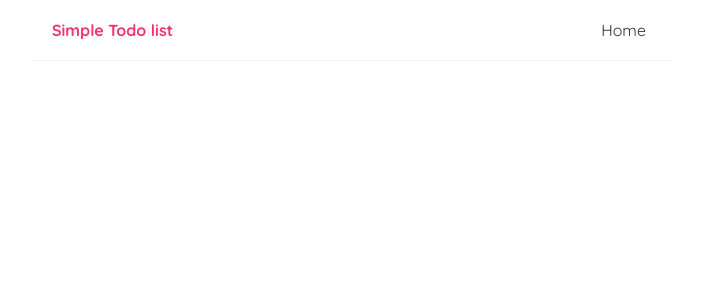
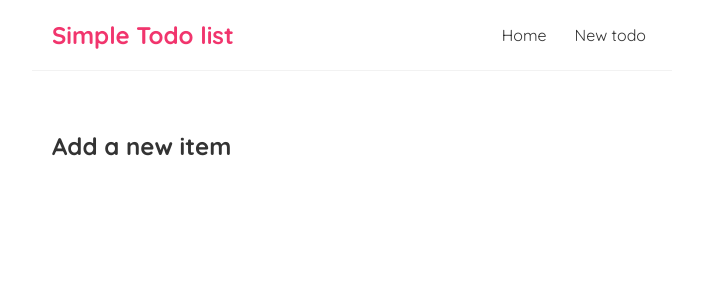
Before and after one commit to pigulolkm/todo-list, a React (Create React App) app: page /create in a window 1280 px wide. Shown: the top 300 px of the page, without its empty margins (288-991 px from the left). Built offline with nearby package versions, Linux system fonts and the light colour scheme.

Commit message:
1. Add a route 2. Use Link to instead of a href 3. Add abort controller for fetching in case of navigating different pages

```diff
--- a/src/App.js
+++ b/src/App.js
@@ -1,6 +1,7 @@
 import Navbar from './Navbar';
 import Home from './Home';
 import { BrowserRouter as Router, Route, Routes } from 'react-router-dom';
+import Create from './Create';
 
 function App() {
   return (
@@ -10,6 +11,7 @@ function App() {
         <div className="content">
           <Routes>
             <Route path="/" element={<Home />} />
+            <Route path="/create" element={<Create />} />
           </Routes>
         </div>
       </div>
--- /dev/null
+++ b/src/Create.js
@@ -0,0 +1,9 @@
+const Create = () => {
+    return (
+        <div className="create">
+            <h2>Add a new item</h2>
+        </div>
+    );
+}
+
+export default Create;
--- a/src/Home.js
+++ b/src/Home.js
@@ -1,4 +1,3 @@
-import { useEffect, useState } from "react";
 import { TodoList } from "./todolist"
 import useFetch from "./useFetch";
 
--- a/src/Navbar.js
+++ b/src/Navbar.js
@@ -1,9 +1,12 @@
+import { Link } from 'react-router-dom';
+
 const Navbar = () => {
     return (
         <nav className="navbar">
             <h1>Simple Todo list</h1>
             <div className="links">
-                <a href="/">Home</a>
+                <Link to="/">Home</Link>
+                <Link to="/create">New todo</Link>
             </div>
         </nav>
     );
--- a/src/styles/index.css
+++ b/src/styles/index.css
@@ -3,7 +3,6 @@
 * {
   margin: 0;
   font-family: "Quicksand";
-  font-size: 16px;
   color: #333;
 }
 .navbar {
--- a/src/useFetch.js
+++ b/src/useFetch.js
@@ -6,7 +6,9 @@ const useFetch = (url) => {
     const [error, setError] = useState(null);
 
     useEffect(() => {
-        fetch(url)
+        const abortCont = new AbortController();
+
+        fetch(url, { signal: abortCont.signal})
             .then(res => {
                 if(!res.ok) {
                     throw Error(`${res.status} | ${res.statusText}`);
@@ -19,9 +21,17 @@ const useFetch = (url) => {
                 setError(null);
             })
             .catch(err => {
-                setIsLoading(false);
-                setError(err.message);
+                if(err.name === 'AbortError')
+                {
+                    console.log('fetch aborted');
+                }
+                else {
+                    setIsLoading(false);
+                    setError(err.message);
+                }
             })
+
+        return () => abortCont.abort;
     }, [url]);
 
     return { data, isLoading, error }
```
